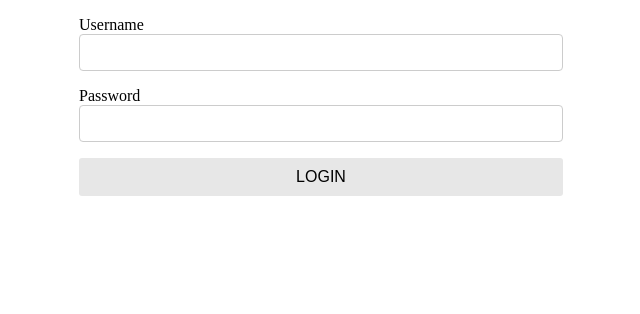
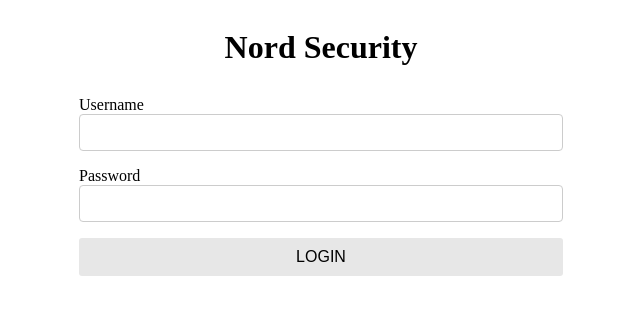
Before and after one commit to MIXEDD/nord-security-task, a React app: page / in a window 1280 px wide. Shown: the top 314 px of the page, without its empty margins (319-959 px from the left). Built offline with nearby package versions, Linux system fonts and the light colour scheme.

Commit message:
Added Basic typography component

```diff
--- /dev/null
+++ b/src/atoms/typography/typography.scss
@@ -0,0 +1,11 @@
+.textAlignLeft {
+  text-align: left;
+}
+
+.textAlignRight {
+  text-align: right;
+}
+
+.textAlignCenter {
+  text-align: center;
+}
--- /dev/null
+++ b/src/atoms/typography/typography.tsx
@@ -0,0 +1,37 @@
+import React from 'react';
+
+import styles from './typography.scss';
+
+export enum ElementType {
+    H1 = 'h1',
+    H2 = 'h2',
+    Span = 'span',
+}
+
+export enum TextAlign {
+    Left = 'textAlignLeft',
+    Center = 'textAlignCenter',
+    Right = 'textAlignRight',
+}
+
+interface Props {
+    elementType?: ElementType;
+    text: string;
+    textAlign?: TextAlign;
+}
+
+const Typography: React.FC<Props> = (props) => {
+    const { elementType = ElementType.Span, text, textAlign = TextAlign.Left } = props;
+
+    if (elementType === ElementType.H1) {
+        return <h1 className={styles[textAlign]}>{text}</h1>;
+    }
+
+    if (elementType === ElementType.H2) {
+        return <h2 className={styles[textAlign]}>{text}</h2>;
+    }
+
+    return <span className={styles[textAlign]}>{text}</span>;
+};
+
+export default Typography;
--- a/src/pages/login/login.tsx
+++ b/src/pages/login/login.tsx
@@ -3,6 +3,7 @@
 import Button from '../../atoms/button/button';
 import InputField from '../../atoms/input-field/input-field';
 import Grid, { AlignItems, FlexDirection } from '../../atoms/grid/grid';
+import Typography, { ElementType, TextAlign } from '../../atoms/typography/typography';
 
 import styles from './login.scss';
 
@@ -18,6 +19,11 @@
     return (
         <Grid direction={FlexDirection.Column} alignItems={AlignItems.Center}>
             <div className={styles.login}>
+                <Typography
+                    elementType={ElementType.H1}
+                    textAlign={TextAlign.Center}
+                    text="Nord Security"
+                />
                 <Grid direction={FlexDirection.Column}>
                     <InputField onChangeInput={onChangeUsername} name="username" label="Username" />
                 </Grid>
```
